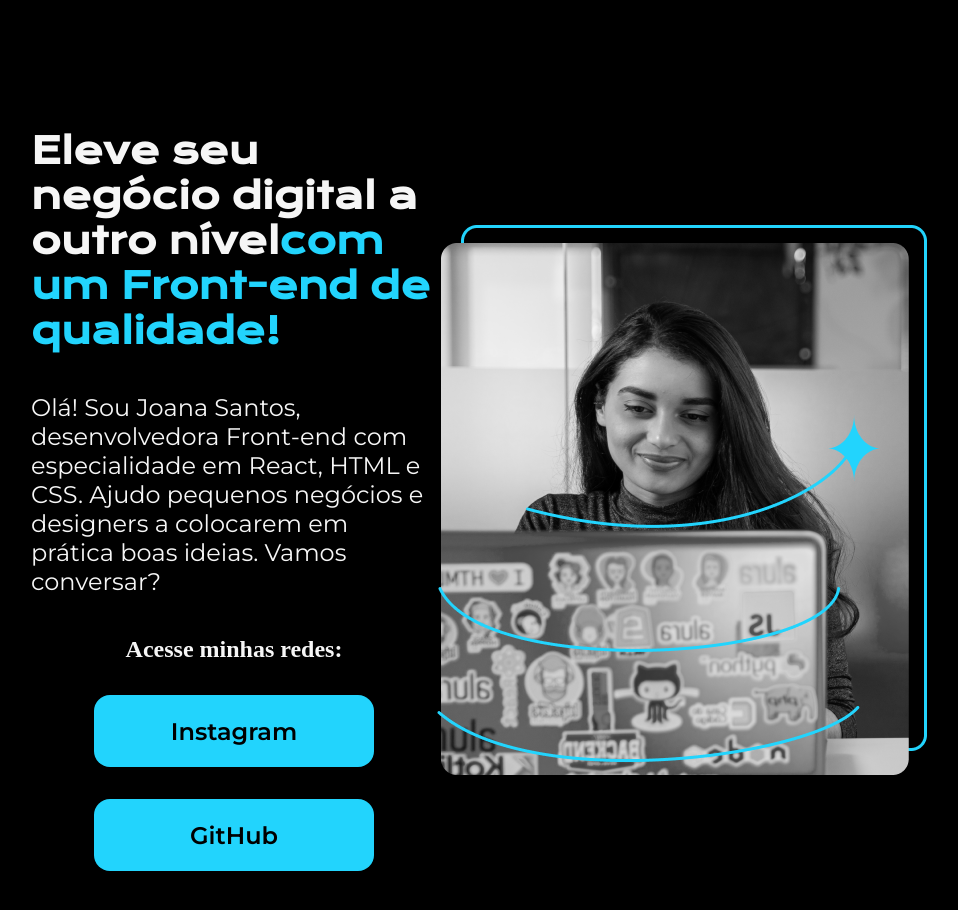
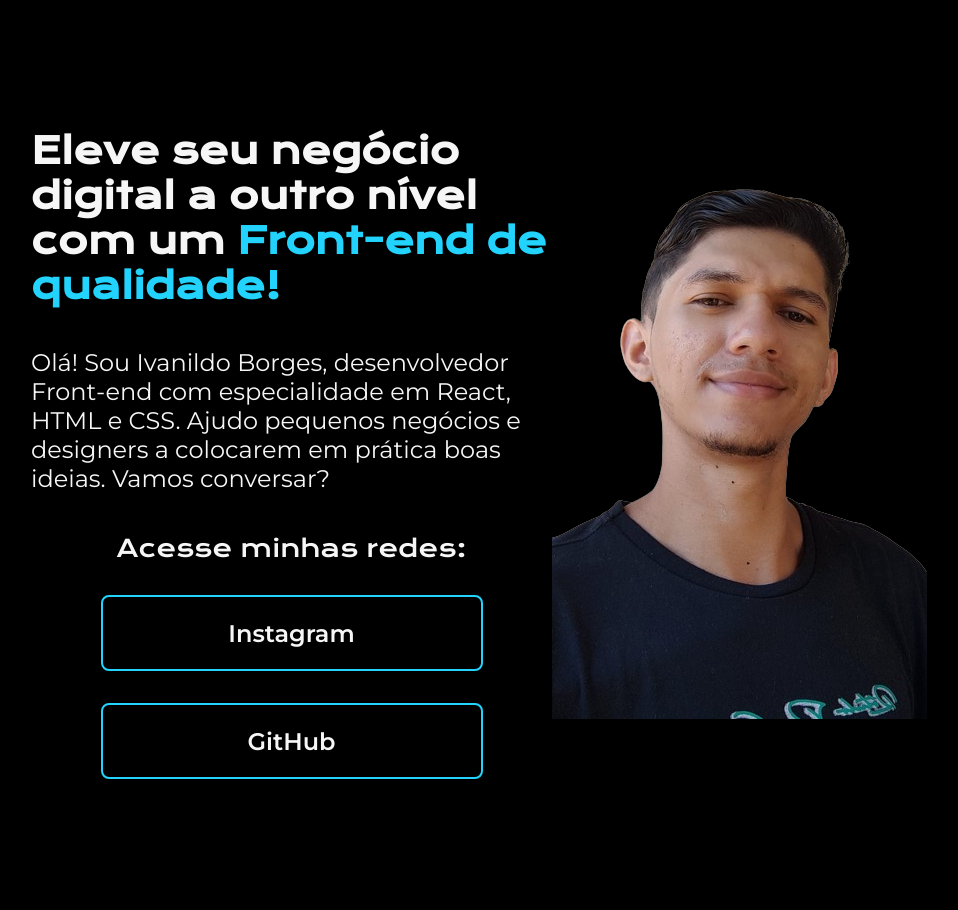
Before and after one commit to IvanildoBorges/portfolio-html-css, a plain HTML site: page index.html in a window 1280 px wide. Shown: the whole page, without its empty margins (161-1119 px from the left). Drawn offline with nearby package versions, Linux system fonts and the light colour scheme.

Commit message:
Adicionado pasta de assets e modificado os links, imagem e nome do programador

```diff
--- a/index.html
+++ b/index.html
@@ -5,7 +5,7 @@
     <meta charset="UTF-8">
     <meta http-equiv="X-UA-Compatible" content="IE=edge">
     <meta name="viewport" content="width=device-width, initial-scale=1.0">
-    <title>Portifolio</title>
+    <title>Portfolio</title>
     <link rel="stylesheet" href="style.css">
 </head>
 
@@ -13,21 +13,38 @@
     <header></header>
     <main class="apresentacao">
         <section class="apresentacao__conteudo">
-            <h1 class="apresentacao__conteudo__titulo">Eleve seu negócio digital a outro nível<strong
-            class="titulo-destaque">com um Front-end de qualidade!
-            </strong></h1>
-            <p class="apresentacao__conteudo__texto">Olá! Sou Joana Santos, desenvolvedora
-            Front-end com especialidade em React, HTML e
-            CSS. Ajudo pequenos negócios e designers a
-            colocarem em prática boas ideias. Vamos
-            conversar?</p>
+            <h1 class="apresentacao__conteudo__titulo">
+                Eleve seu negócio digital a outro nível com um
+                <strong class="titulo-destaque"> Front-end de qualidade!</strong>
+            </h1>
+            <p class="apresentacao__conteudo__texto">
+                Olá! Sou Ivanildo Borges, desenvolvedor
+                Front-end com especialidade em React, HTML e
+                CSS. Ajudo pequenos negócios e designers a
+                colocarem em prática boas ideias. Vamos
+                conversar?
+            </p>
             <div class="apresentacao__links">
-                <h2>Acesse minhas redes:</h2>
-                <a class="apresentacao__links__link" href="https://www.instagram.com/algum.ivan/" target="_blank">Instagram</a>
-                <a class="apresentacao__links__link" href="https://github.com/IvanildoBorges" target="_blank">GitHub</a>
+                <h2 class="apresentacao__links__subtitulo">Acesse minhas redes:</h2>
+                <a
+                    class="apresentacao__links__link"
+                    href="https://www.instagram.com/algum.ivan/"
+                    target="_blank"
+                    title="@algum.ivan"
+                >
+                    Instagram
+                </a>
+                <a
+                    class="apresentacao__links__link"
+                    href="https://github.com/IvanildoBorges"
+                    target="_blank"
+                    title="/IvanildoBorges"
+                >
+                    GitHub
+                </a>
             </div>
         </section>
-        <img src="imagem.png" alt="Foto da Joana Santos programando">
+        <img src="./assets/imagem.png" alt="Foto de Ivanildo Borges de perfil" title="Ivanildo Borges">
     </main>
     <footer></footer>
 </body>
--- a/style.css
+++ b/style.css
@@ -22,6 +22,13 @@ body{
     align-items: center;
     justify-content: space-between;
 }
+
+.apresentacao img {
+    /* min-width: 30%;
+    border: 1px solid #22D4FD;
+    border-radius: 32px; */
+}
+
 .apresentacao__conteudo{
     width: 615px;
     display: flex;
@@ -47,15 +54,22 @@ body{
     gap: 32px;
 }
 
+.apresentacao__links__subtitulo {
+    font-family: 'Krona One', sans-serif;
+    font-weight: 400;
+    font-size: 24px;
+}
+
 .apresentacao__links__link{
-    background-color: #22D4FD;
-    width: 280px;
+    width: 378px;
     text-align: center;
     border-radius: 16px;
     font-size: 24px;
     font-weight: 600;
     padding: 21.5px 0;
     text-decoration: none;
-    color: #000000;
+    color: #f6f6f6;
+    border: 2px solid #22D4FD;
+    border-radius: 8px;
     font-family: 'Montserrat', sans-serif;
 }
```
Also changed, not shown: Imagem.png (deleted), assets/Imagem.png (added), assets/github.png (added), assets/instagram.png (added), assets/linkedin.png (added), assets/twitch.png (added), assets/twitter-novo.png (added), assets/twitter.png (added).
